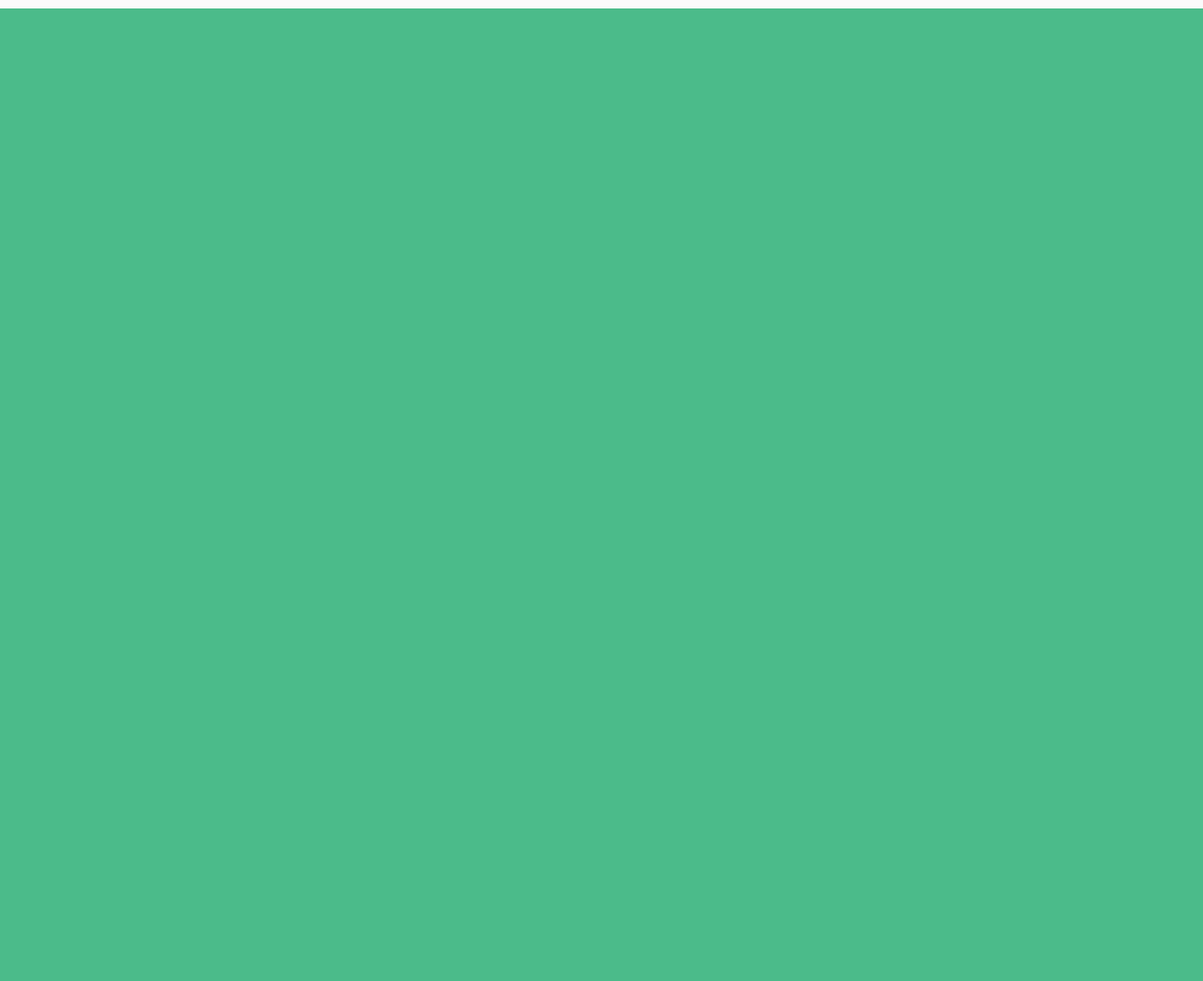
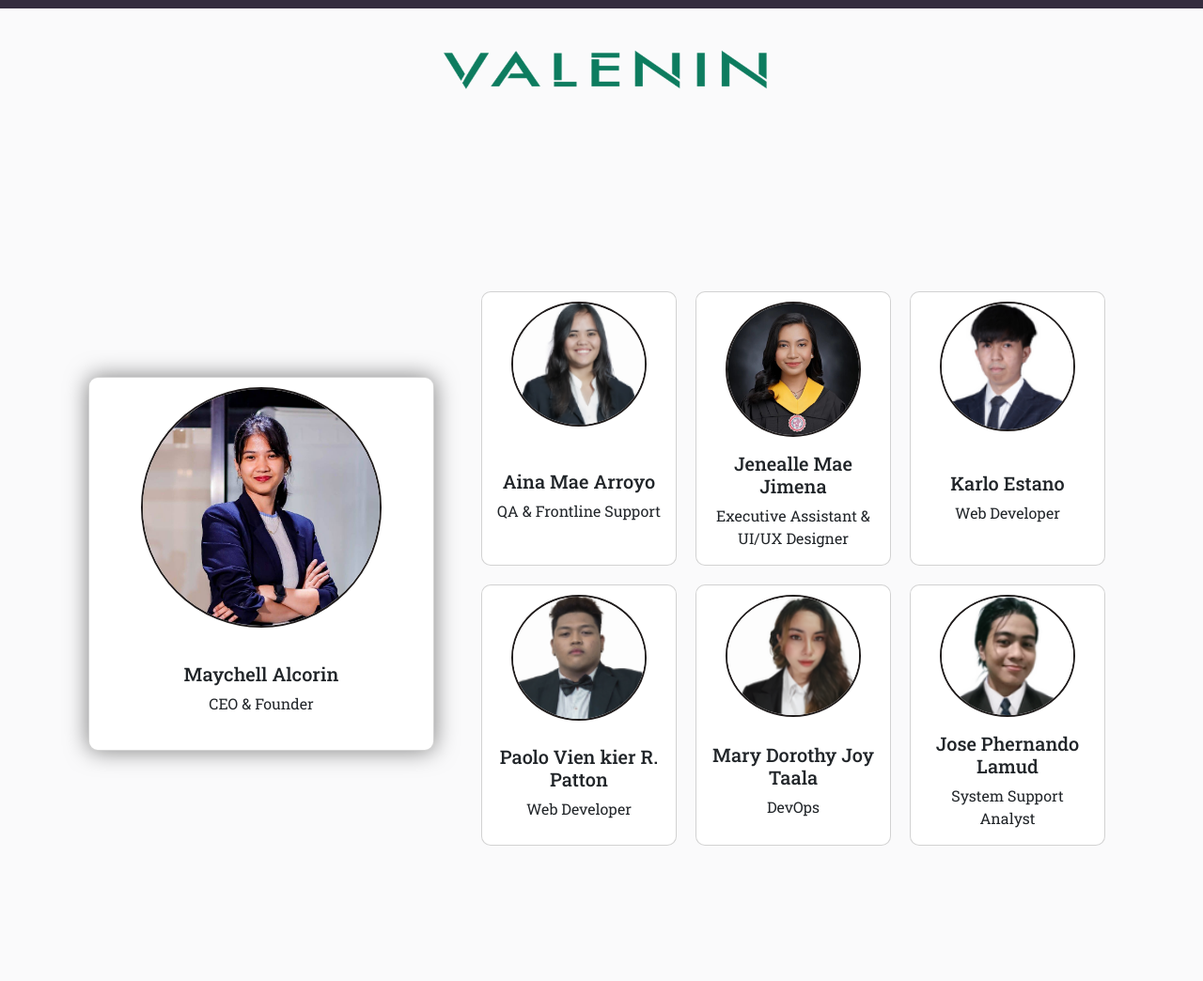
Before and after one commit to KNecessario/HomeRepo, a PHP site: page / in a window 1280 px wide; the page is wider, and only the part inside the window is pictured. Shown: the part 4319-5363 px from the top of that part at 94% size. Run offline with PHP 8.4, Linux system fonts and the light colour scheme.

Commit message:
position

```diff
--- a/css/style.css
+++ b/css/style.css
@@ -223,53 +223,54 @@
   color: var(--navbar-text-color);
 }
 
-/** Services Cards */
-#grid-services {
+#layout2 #grid-services {
   display: flex;
   flex-wrap: wrap;
   justify-content: center;
   gap: 30px;
   padding: 20px;
+  width: 100%;
 }
 
-.card {
+#layout2 .card {
   width: 30%;
   background-color: var(--bg-black);
   padding: 20px;
   border-radius: 10px;
   height: auto;
   box-shadow: 9px 10px 5px -1px rgba(0, 0, 0, 0.65);
+  transition: 0.3s;
 }
 
-.card img {
+#layout2 .card img {
   margin: 0 auto;
   width: 50%;
   height: auto;
   border-radius: 10px;
 }
 
-.card-body {
+#layout2 .card-body {
   color: var(--navbar-text-color);
   padding: 20px;
 }
 
-.card-body .card-title {
+#layout2 .card-body .card-title {
   font-size: 24px;
   font-weight: bold;
 }
 
-.card-body .card-text {
+#layout2 .card-body .card-text {
   text-align: center;
   font-size: 16px;
 }
 
-.card:hover {
+#layout2 .card:hover {
   transform: scale(1.05);
-  transition: transform 0.5s;
+  transition: 0.5;
   background-color: var(--accent-color);
   color: var(--navbar-text-color);
 }
-/** Responsive Design */
+
 @media screen and (max-width: 972px) {
   #layout2 #title2 h1 {
     font-size: 40px;
@@ -639,8 +673,136 @@
 /*Valenin Position*/
 
 #containerfluid6 {
-  background-color: var(--accent-color);
-  padding: 30px;
+  background-color: var(--bg-color);
+  width: 100%;
+  display: flex;
+  justify-content: center;
+  margin: 0;
+  padding: 0;
+}
 
-  width: 1920px;
+
+#layout6 {
+  width: 90%;
+  display: flex;
+  flex-direction: column;
+  height: auto;
+
 }
+#title6{
+  display: flex;
+  justify-content: center;
+}
+#title6 img{
+  width: 40%;
+  height: auto;
+}
+
+#wrapperPos{
+  width: 100%;
+  display: flex;
+  flex-direction: row;
+  align-items: center;
+  gap: 40px;
+  height: 100%;
+}
+
+#leftWrapPos{
+  width: 35%;
+  display: flex;
+  justify-content: center;
+  align-items: center;
+  padding: 0;
+  margin:0;
+}
+
+
+/** Card left side**/
+#layout6 #wrapperPos #leftWrapPos .card {
+  height: auto;
+  width: 100%;
+  border-radius: 10px;
+  filter: drop-shadow(0 0 0.75rem rgba(0, 0, 0, 0.5));
+  padding-top: 10px;
+}
+
+#layout6 #wrapperPos #leftWrapPos .card img {
+  width: 70%; /* Adjust the width as needed */
+  height: 100%; /* Keep height equal to width for a perfect circle */
+  object-fit: cover; /* Ensures the image doesn't get distorted */
+  border-radius: 50%;
+  margin: 0 auto;
+  border: #201c1c solid 2px;
+
+}
+
+#layout6 #title6 {
+  text-align: center;
+  margin-bottom: 20px;
+}
+
+#layout6 #wrapperPos #leftWrapPos .card-body {
+  text-align: center;
+  width: 100%;
+  height:130px;
+  display: flex;
+
+  justify-content: center;
+  flex-direction: column;
+  margin: 0 auto;
+}
+
+
+#rightWrapPos {
+  width: 65%;
+  display: grid;
+  grid-template-columns: repeat(auto-fill, minmax(200px, 1fr));
+  gap: 20px;
+  max-height: 600px;
+  overflow-y: auto;
+  padding: 10px;
+  scrollbar-width: thin;
+  scrollbar-color: #888 #f1f1f1;
+}
+
+#rightWrapPos .card {
+  width: 100%;
+  border-radius: 10px;
+  padding-top: 10px;
+  text-align: center;
+}
+
+#rightWrapPos .card img {
+  width: 70%;
+  height: auto;
+
+  max-height: 150px;
+  object-fit: fill;
+  border-radius: 50%;
+  margin: 0 auto;
+  border: #201c1c solid 2px;
+
+}
+
+#rightWrapPos .card-body {
+  display: flex;
+  flex-direction: column;
+  justify-content: center;
+}
+
+#rightWrapPos::-webkit-scrollbar {
+  width: 8px;
+}
+
+#rightWrapPos::-webkit-scrollbar-track {
+  background: #f1f1f1;
+}
+
+#rightWrapPos::-webkit-scrollbar-thumb {
+  background-color: red;
+  border-radius: 4px;
+}
+
+#rightWrapPos::-webkit-scrollbar-thumb:hover {
+  background: #555;
+}
--- a/index.html
+++ b/index.html
@@ -105,7 +105,7 @@
             </div>
           </div>
 
-          <div class="card">
+          <div class="card" class="card1">
             <img
               src="image/EnterpriseManagement.png"
               class="card-img-top"
@@ -120,7 +120,7 @@
             </div>
           </div>
 
-          <div class="card">
+          <div class="card" class="card1">
             <img
               src="image/CentralizedData.png"
               class="card-img-top"
@@ -140,6 +140,7 @@
               src="image/streamlinedOperations.png"
               class="card-img-top"
               alt="Streamlined Operations"
+              class="cardImg1"
             />
             <div class="card-body">
               <h5 class="card-title">Streamlined Operations</h5>
@@ -165,7 +166,7 @@
             </div>
           </div>
 
-          <div class="card">
+          <div class="card" class="card1">
             <img
               src="image/OperationalEfficiency.png"
               class="card-img-top"
@@ -266,7 +267,129 @@
 
     <!--Valenin Position-->
     <section class="container-fluid" id="containerfluid6">
-      <div class="layout6"></div>
+      <div class="container" id="layout6">
+        <div class="container" id="title6">
+          <img src="image/ValeninLogo.png" alt="Valenin Logo" />
+        </div>
+        <div class="container" id="wrapperPos">
+          <div class="container" id="leftWrapPos">
+            <!--Card -->
+            <div class="card">
+              <img
+                src="image/Valenin/MaychellAlcorin.png"
+                class="card-img-top"
+                alt="Maychell Alcorin"
+              />
+              <div class="card-body">
+                <h5 class="card-title">Maychell Alcorin</h5>
+                <p class="card-text">CEO & Founder</p>
+              </div>
+            </div>
+          </div>
+          <!--Right side-->
+          <div class="container" id="rightWrapPos">
+            <!-- Repeat this card structure up to 7 times -->
+            <div class="card">
+              <img
+                src="image/Valenin/AinaMae.png"
+                class="card-img-top"
+                alt="Person 1"
+              />
+              <div class="card-body">
+                <h5 class="card-title">Aina Mae Arroyo</h5>
+                <p class="card-text">QA & Frontline Support</p>
+              </div>
+            </div>
+
+            <div class="card">
+              <img
+                src="image/Valenin/JenealleMae.png"
+                class="card-img-top"
+                alt="Person 2"
+              />
+              <div class="card-body">
+                <h5 class="card-title">Jenealle Mae Jimena</h5>
+                <p class="card-text">Executive Assistant & UI/UX Designer</p>
+              </div>
+            </div>
+
+            <div class="card">
+              <img
+                src="image/Valenin/KarloEstano.png"
+                class="card-img-top"
+                alt="Person 3"
+              />
+              <div class="card-body">
+                <h5 class="card-title">Karlo Estano</h5>
+                <p class="card-text">Web Developer</p>
+              </div>
+            </div>
+
+            <div class="card">
+              <img
+                src="image/Valenin/PaoloVien.png"
+                class="card-img-top"
+                alt="Person 3"
+              />
+              <div class="card-body">
+                <h5 class="card-title">Paolo Vien kier R. Patton</h5>
+                <p class="card-text">Web Developer</p>
+              </div>
+            </div>
+
+
+            <div class="card">
+              <img
+                src="image/Valenin/MaryDorothy.png"
+                class="card-img-top"
+                alt="Person 3"
+              />
+              <div class="card-body">
+                <h5 class="card-title">Mary Dorothy Joy Taala</h5>
+                <p class="card-text">DevOps</p>
+              </div>
+            </div>
+
+            <div class="card">
+              <img
+                src="image/Valenin/Jose.png"
+                class="card-img-top"
+                alt="Person 3"
+              />
+              <div class="card-body">
+                <h5 class="card-title">Jose Phernando Lamud</h5>
+                <p class="card-text">System Support Analyst</p>
+              </div>
+            </div>
+
+
+            <div class="card">
+              <img
+                src="image/Valenin/Jennifer.png"
+                class="card-img-top"
+                alt="Person 3"
+              />
+              <div class="card-body">
+                <h5 class="card-title">Jennifer Sabado</h5>
+                <p class="card-text">QA & Developer</p>
+              </div>
+            </div>
+
+            <div class="card">
+              <img
+                src="image/Valenin/Vesanie.png"
+                class="card-img-top"
+                alt="Person 3"
+              />
+              <div class="card-body">
+                <h5 class="card-title">Vesanie Marie Bernal</h5>
+                <p class="card-text">Quality Assurance</p>
+              </div>
+            </div>
+
+          </div>
+        </div>
+      </div>
     </section>
 
     <script src="https://code.jquery.com/jquery-3.6.0.min.js"></script>
```
Also changed, not shown: other parts of css/style.css (+41 -8 lines), image/Valenin/AinaMae.png (added), image/Valenin/JenealleMae.png (added), image/Valenin/Jennifer.png (added), image/Valenin/Jose.png (added), image/Valenin/KarloEstano.png (added), image/Valenin/MaryDorothy.png (added), image/Valenin/MaychellAlcorin.png (added), image/Valenin/PaoloVien.png (added), image/Valenin/Vesanie.png (added), image/ValeninLogo.png (added).
